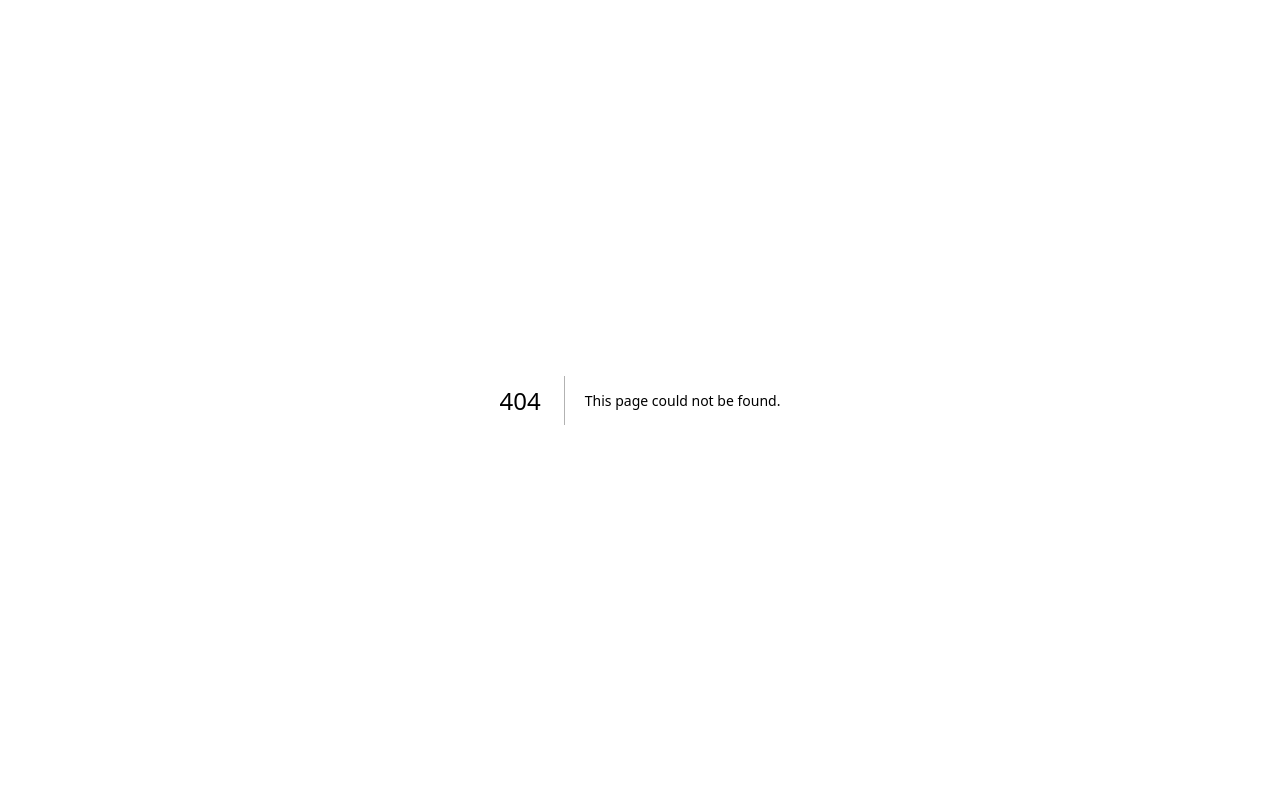
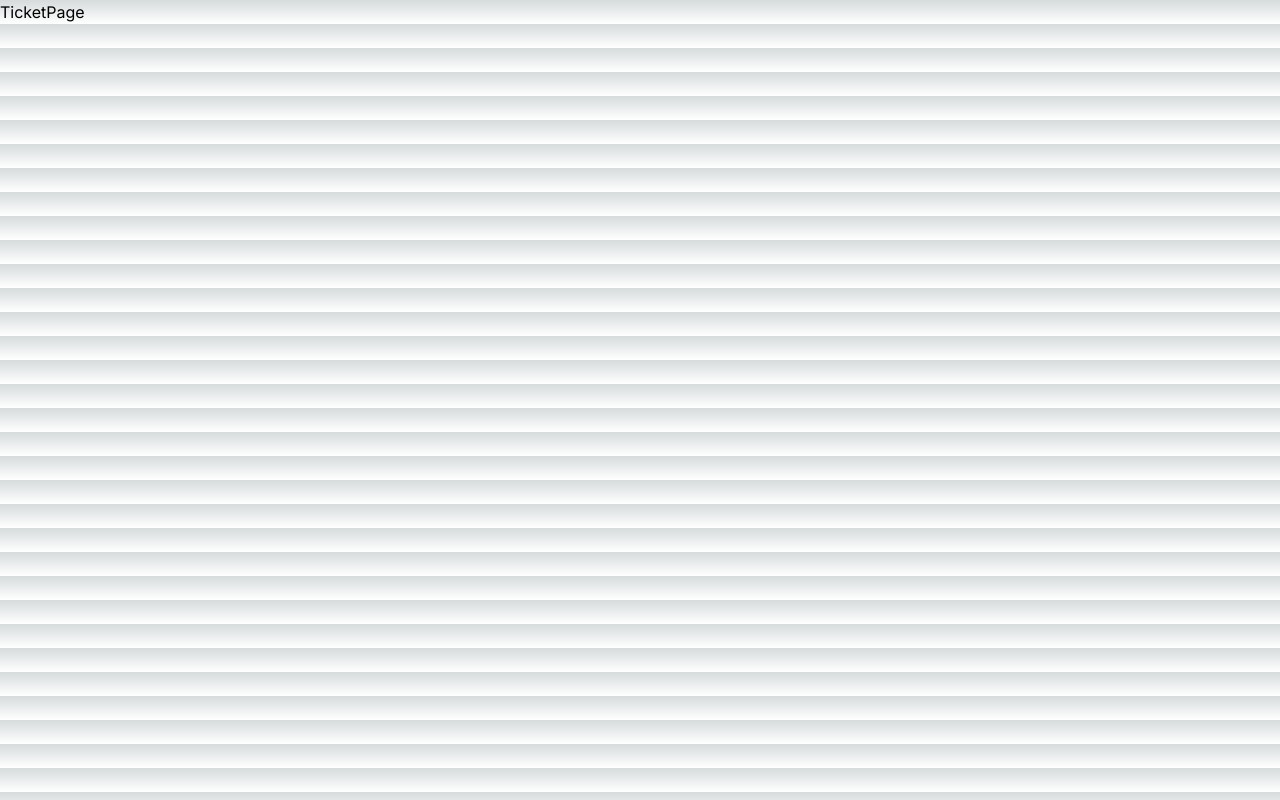
Before and after one commit to Pradikshan/ticketing-app, a Next.js app: page /TicketPage in a window 1280 px wide. Before the commit this address had no page. Built offline with nearby package versions, Linux system fonts and the light colour scheme.

Commit message:
Created ticket page

```diff
--- /dev/null
+++ b/app/TicketPage/page.jsx
@@ -0,0 +1,7 @@
+import React from "react";
+
+const TicketPage = () => {
+  return <div>TicketPage</div>;
+};
+
+export default TicketPage;
```
